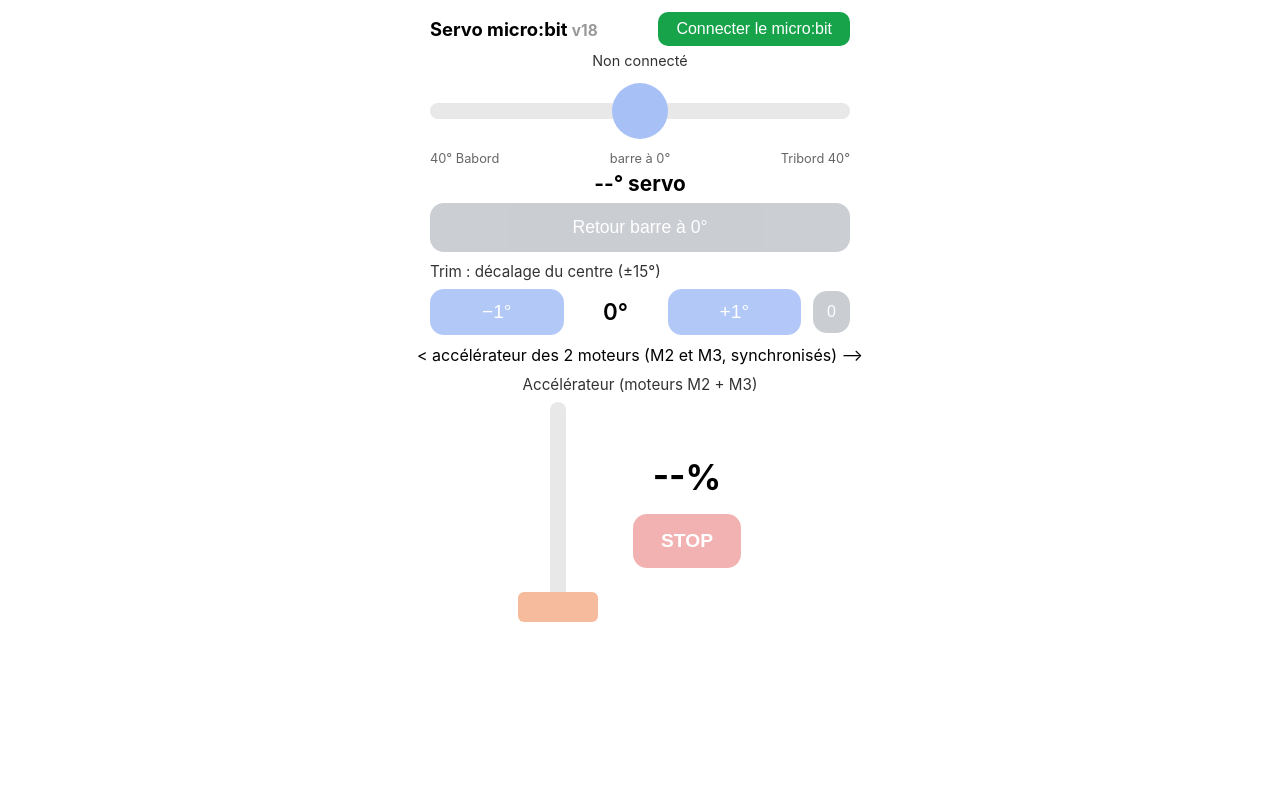
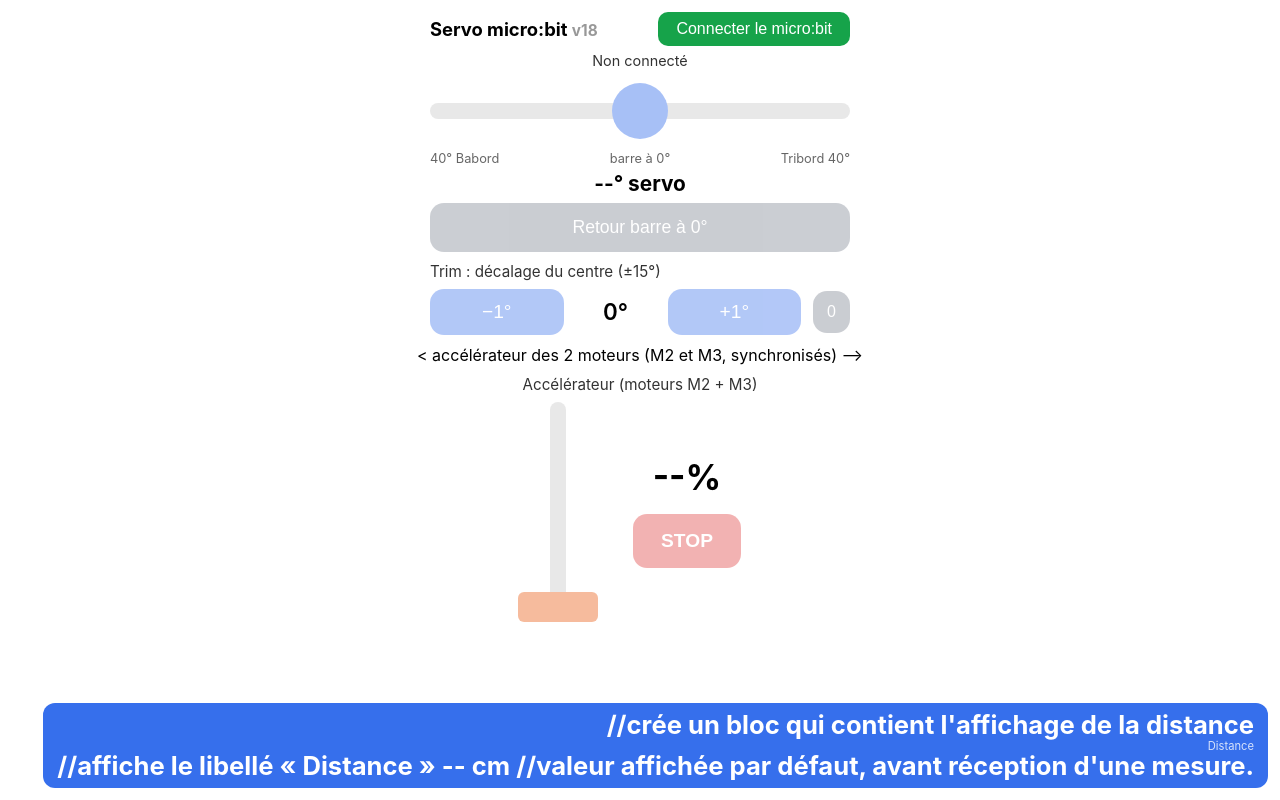
Before and after one commit to Mecanics3d/barmotdis, a plain HTML site: page index.html in a window 1280 px wide. Drawn offline with Linux system fonts and the light colour scheme.

Commit message:
Update index.html

```diff
--- a/index.html
+++ b/index.html
@@ -55,7 +55,7 @@
   #dist { position: fixed; right: 12px; bottom: calc(12px + env(safe-area-inset-bottom, 0px));
           padding: 8px 14px; border-radius: 12px; background: rgba(37,99,235,.92); color: #fff;
           font-size: 1.6rem; font-weight: 700; line-height: 1.1; text-align: right;
-          pointer-events: none; display: none; }
+          pointer-events: none; display: block; }
   #dist small { display: block; font-size: .7rem; font-weight: 400; opacity: .8; }
   .trimval { min-width: 80px; text-align: center; font-size: 1.4rem; font-weight: 600; }
   #trim0 { flex: 0 0 auto; padding: 12px 14px; background: #6b7280; font-size: 1rem; }
```
